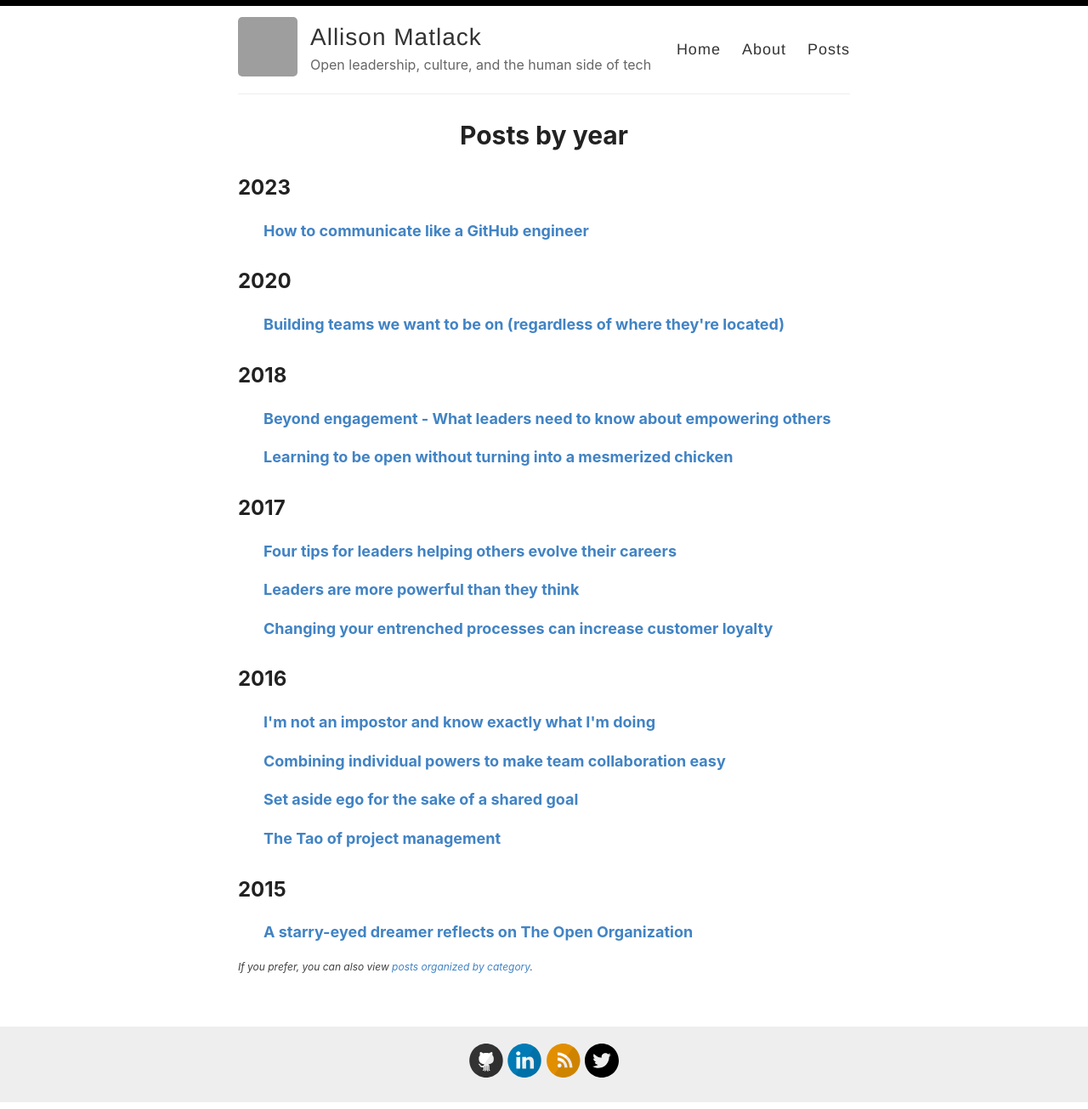
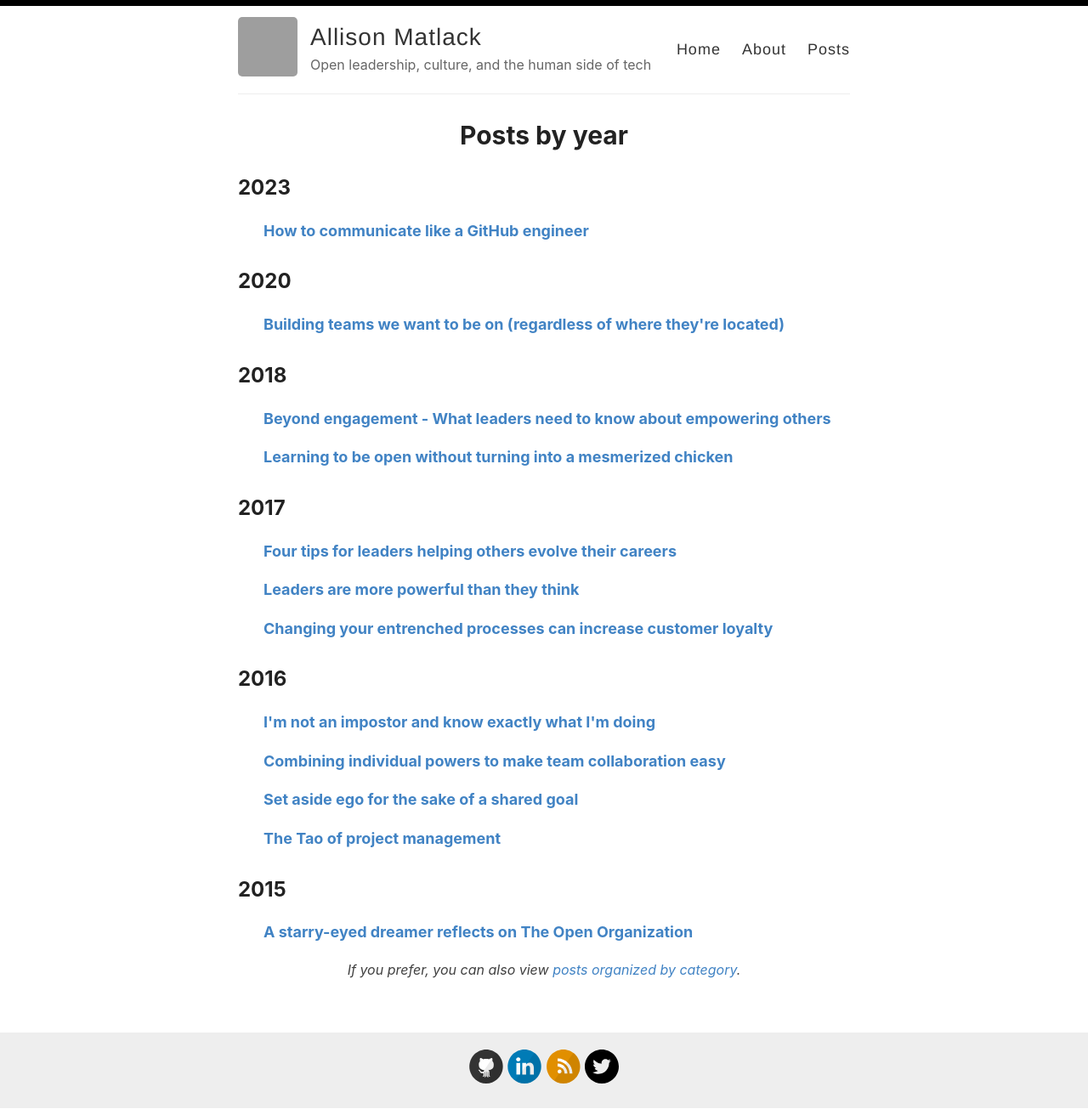
Before and after one commit to amatlack/amatlack.github.io, a Jekyll site: the page built from _pages/posts.md, in a window 1280 px wide. Shown: the whole page at 85% size. Built offline with Jekyll 4.4.1, drawn with Linux system fonts in a browser that asks for light colours; grey boxes are pictures that could not be loaded.

Commit message:
updating footer class

```diff
--- a/_pages/posts.md
+++ b/_pages/posts.md
@@ -28,7 +28,7 @@ title: Posts by year
           <p><b><a href="{{ site.baseurl }}{{ post.url }}">{% if post.title and post.title != "" %}{{post.title}}{% else %}{{post.excerpt |strip_html}}{%endif%}</a></b><!-- - {% if post.date and post.date != "" %}{{ post.date | date: "%Y-%m-%d" }}{%endif%}--></p>
           {% endfor %}
       </ul>
-    <div class="license_footer">
+    <div class="archive_footer">
     <p>If you prefer, you can also view <a href="{{ site.baseurl }}/categories">posts organized by category</a>.</p>
     </div>
   </section>
```
